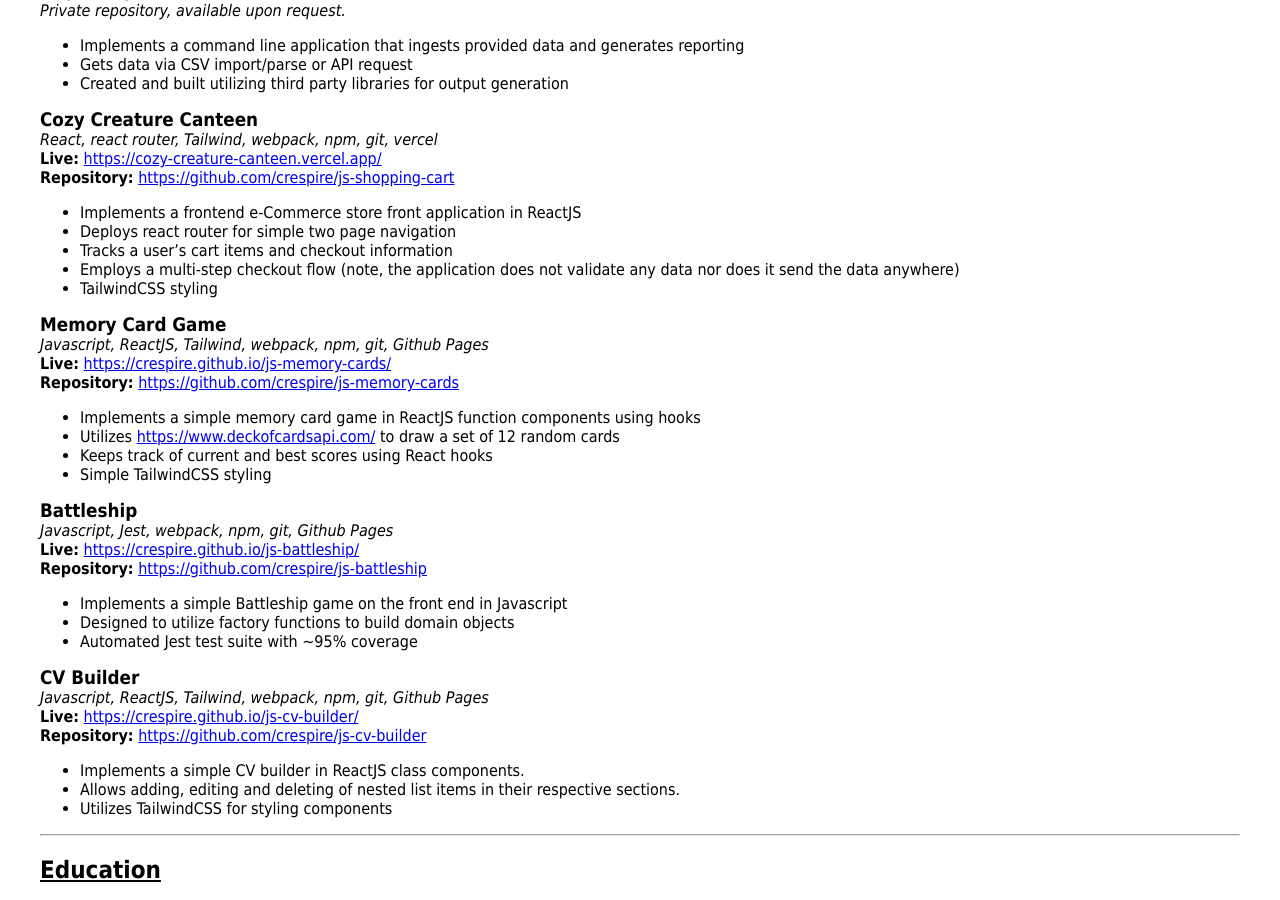
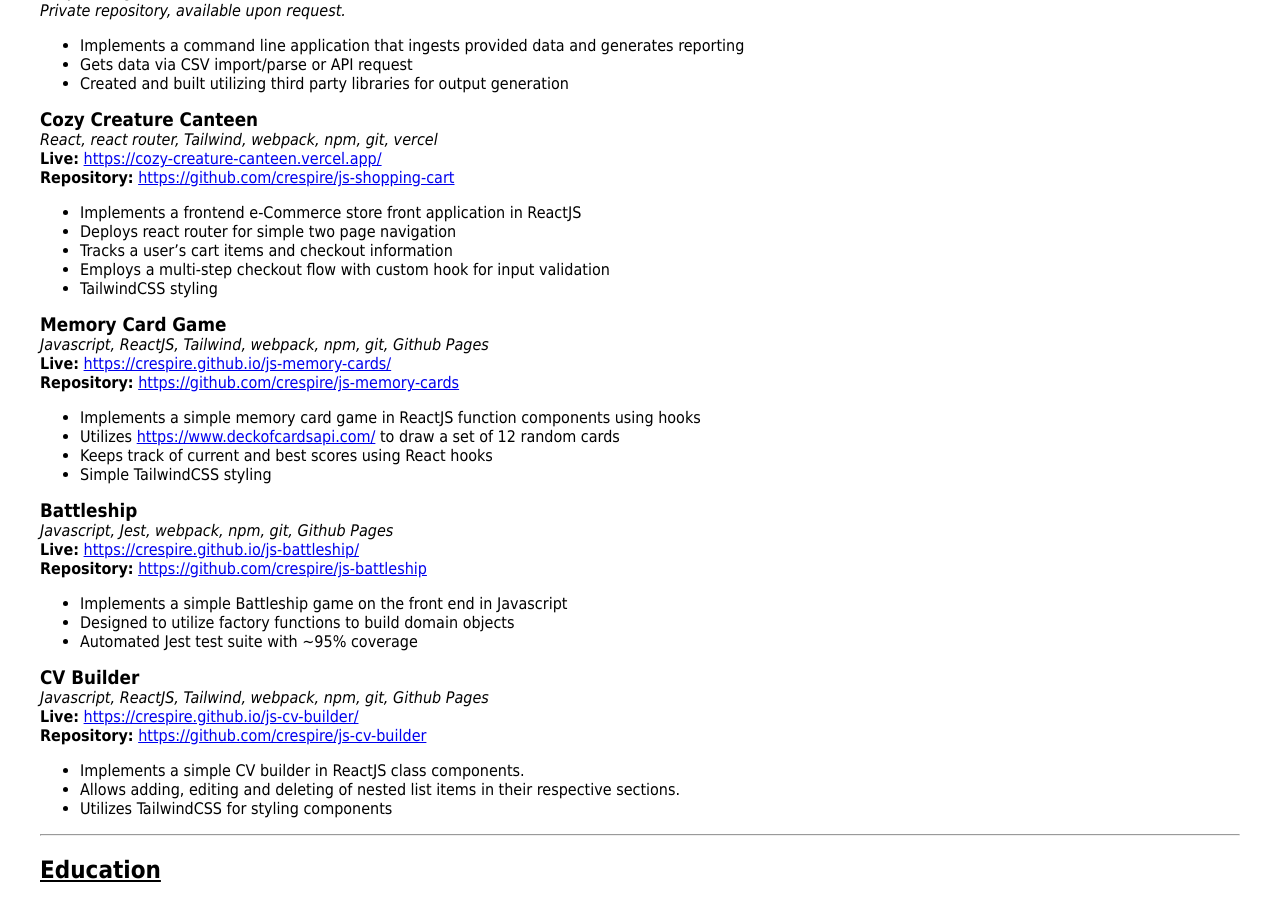
Before and after one commit to crespire/crespire, a Jekyll site: the page built from resume.md, in a window 1280 px wide and 900 px high, scrolled down 1024 px. Built offline with Jekyll 4.4.1, drawn with Linux system fonts in a browser that asks for light colours; our own code applies the rules of GitHub Pages for plain Markdown files.

Commit message:
update: update shopping cart blurb

```diff
--- a/resume.md
+++ b/resume.md
@@ -57,7 +57,7 @@ _React, react router, Tailwind, webpack, npm, git, vercel_
 * Implements a frontend e-Commerce store front application in ReactJS
 * Deploys react router for simple two page navigation
 * Tracks a user's cart items and checkout information
-* Employs a multi-step checkout flow (note, the application does not validate any data nor does it send the data anywhere)
+* Employs a multi-step checkout flow with custom hook for input validation
 * TailwindCSS styling
 
 ### Memory Card Game
```
